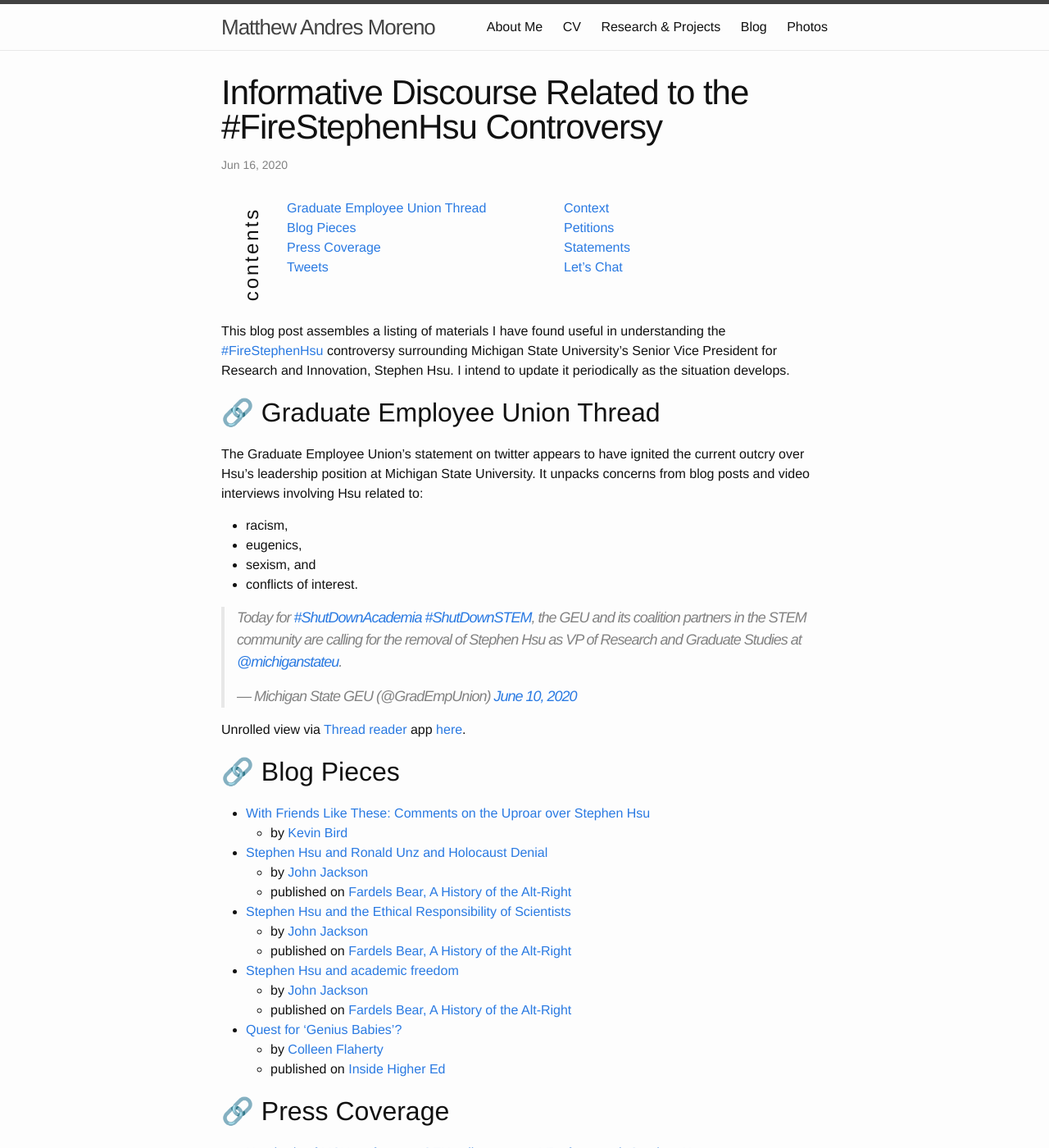
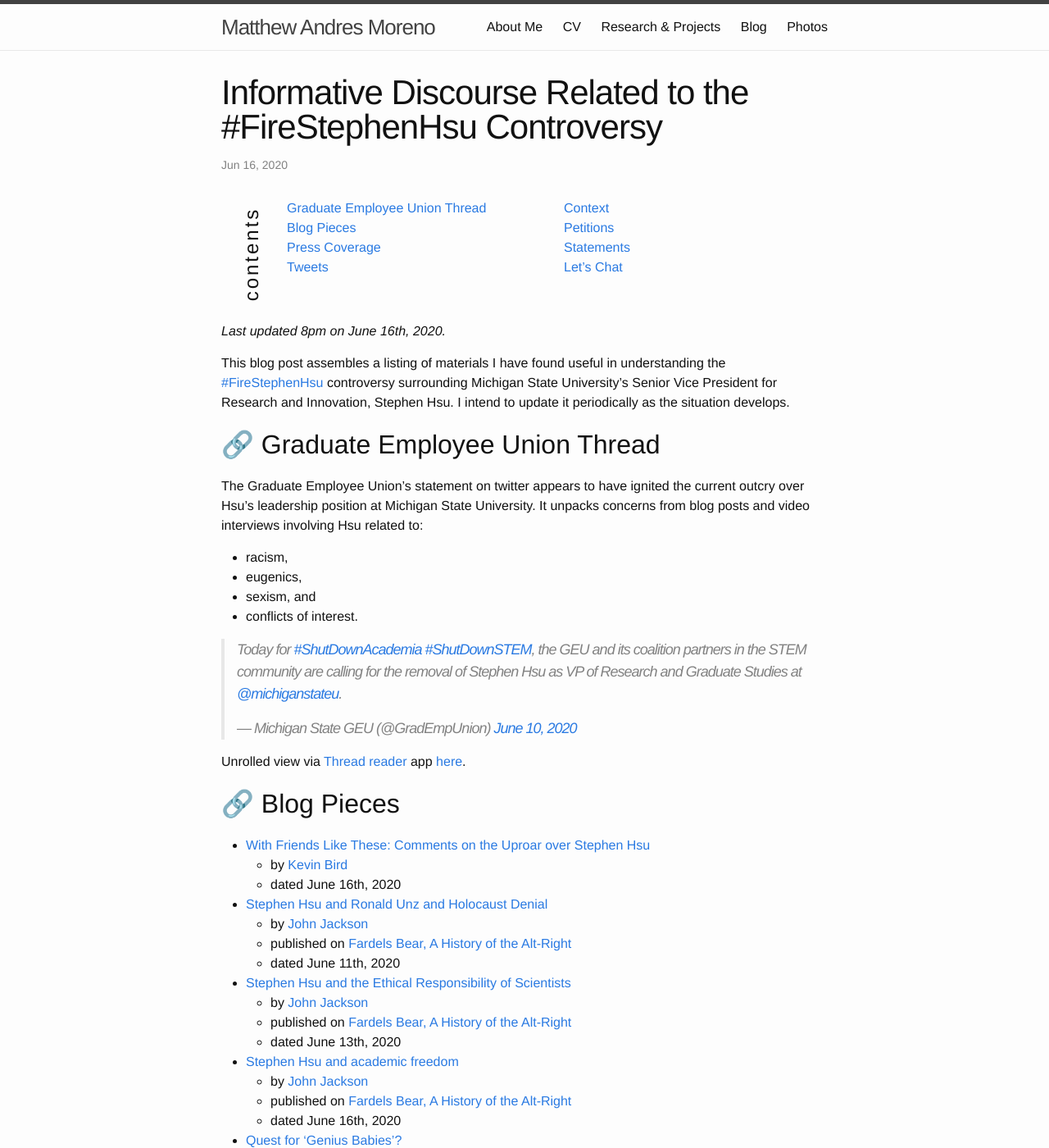
Before and after one commit to mmore500/mmore500.github.io, a Jekyll site: the page built from blog_professional/_posts/2020-06-16-firestephenhsu-discourse.md, in a window 1280 px wide and 1400 px high. Shown: the whole window at 82% size. Built offline with Jekyll 4.4.1, drawn with Linux system fonts in a browser that asks for light colours; comment, search, counter and statistics services are not loaded; some of the changed text lies outside the part shown.

Commit message:
Add datestamps

```diff
--- a/blog_professional/_posts/2020-06-16-firestephenhsu-discourse.md
+++ b/blog_professional/_posts/2020-06-16-firestephenhsu-discourse.md
@@ -3,6 +3,8 @@ layout: post
 title: "Informative Discourse Related to the #FireStephenHsu Controversy"
 date: 2020-06-16
 ---
+
+*Last updated 8pm on June 16th, 2020.*
 
 This blog post assembles a listing of materials I have found useful in understanding the [#FireStephenHsu](https://twitter.com/hashtag/FireStephenHsu) controversy surrounding Michigan State University's Senior Vice President for Research and Innovation, Stephen Hsu.
 I intend to update it periodically as the situation develops.
@@ -24,27 +26,34 @@ Unrolled view via [Thread reader](https://threadreaderapp.com/) app [here](https
 
 * [With Friends Like These: Comments on the Uproar over Stephen Hsu](https://kevinabird.github.io/2020/06/16/With-Friends-Like-These-Comments-On-the-Uproar-Over-Stephen-Hsu.html)
   * by [Kevin Bird](https://kevinabird.github.io/)
+  * dated June 16th, 2020
 * [Stephen Hsu and Ronald Unz and Holocaust Denial](https://altrightorigins.com/2020/06/11/tin-foil-hats-holocaust-denial/)
 	* by [John Jackson](https://lbc.msu.edu/about/directory/jackson-j.html)
 	* published on [Fardels Bear, A History of the Alt-Right](https://lbc.msu.edu/about/directory/jackson-j.html)
+  * dated June 11th, 2020
 * [Stephen Hsu and the Ethical Responsibility of Scientists](https://altrightorigins.com/2020/06/13/hsu-ethical-responsibility/)
 	* by [John Jackson](https://lbc.msu.edu/about/directory/jackson-j.html)
 	* published on [Fardels Bear, A History of the Alt-Right](https://lbc.msu.edu/about/directory/jackson-j.html)
+  * dated June 13th, 2020
 * [Stephen Hsu and academic freedom](https://altrightorigins.com/2020/06/16/hsu-academic-freedom/)
 	* by [John Jackson](https://lbc.msu.edu/about/directory/jackson-j.html)
 	* published on [Fardels Bear, A History of the Alt-Right](https://lbc.msu.edu/about/directory/jackson-j.html)
+  * dated June 16th, 2020
 * [Quest for 'Genius Babies'?](https://www.insidehighered.com/news/2013/05/29/wake-controversy-over-harvard-dissertation-race-and-iq-scrutiny-michigan-state)
 	* by [Colleen Flaherty](https://www.insidehighered.com/users/colleen-flaherty)
 	* published on [Inside Higher Ed](https://www.insidehighered.com/)
+  * dated May 29th, 2013
 
 ## Press Coverage
 
 * [Hundreds of MSU professors, GEU call to remove VP of research Stephen Hsu](https://statenews.com/article/2020/06/michigan-state-geu-calls-to-remove-vp-research-administrator-stephen-hsu)
 	* by [Wendy Guzman](https://statenews.com/staff/wendy_guzman)
 	* published on [The State News](https://statenews.com/)
+  * dated June 15th, 2020
 * [Petition seeks removal of MSU VP of research over controversial comments, research](https://www.lansingstatejournal.com/story/news/2020/06/15/michigan-state-msu-stephen-hsu-research-removal-petition-graduate-employees-union/5345120002/)
 	* by [Craig Lyons](https://www.lansingstatejournal.com/staff/4395832002/craig-lyons/)
 	* published on [Lansing State Journal](https://www.lansingstatejournal.com/)
+  * dated June 15th, 2020
 
 ## Tweets
 
@@ -73,9 +82,11 @@ Unrolled view via [Thread reader](https://threadreaderapp.com/) app [here](https
 * [The Disturbing Resilience of Scientific Racism](https://www.smithsonianmag.com/science-nature/disturbing-resilience-scientific-racism-180972243/)
   * by [Ramin Skibba](https://raminskibba.net/)
   * published on [Smithsonian Magazine](https://www.smithsonianmag.com/)
+  * dated May 20, 2019
 * [ASHG Denounces Attempts to Link Genetics and Racial Supremacy](https://www.cell.com/ajhg/pdf/S0002-9297(18)30363-X.pdf)
 	* by [American Society of Human Genetics](https://www.ashg.org/)
 	* published on [The American Journal of Human Genetics](https://www.cell.com/AJHG/home)
+  * dated November 1, 2018
 * [Michigan State University Statement on Diversity and Inclusion](https://trustees.msu.edu/about/statement-diversity-inclusion.html)
 	* by [Michigan State University Board of Trustees](https://trustees.msu.edu/index.html)
 
```
